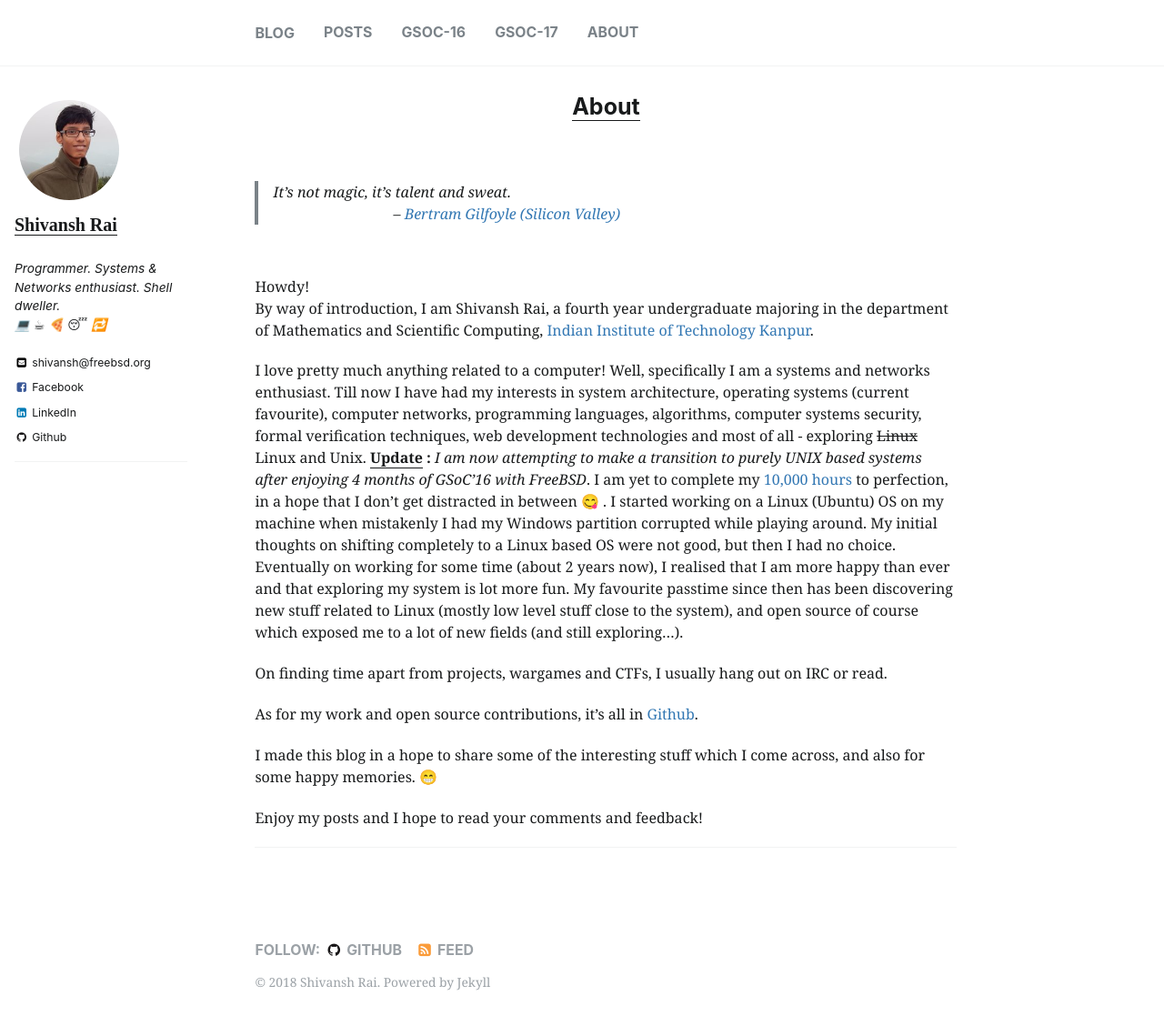
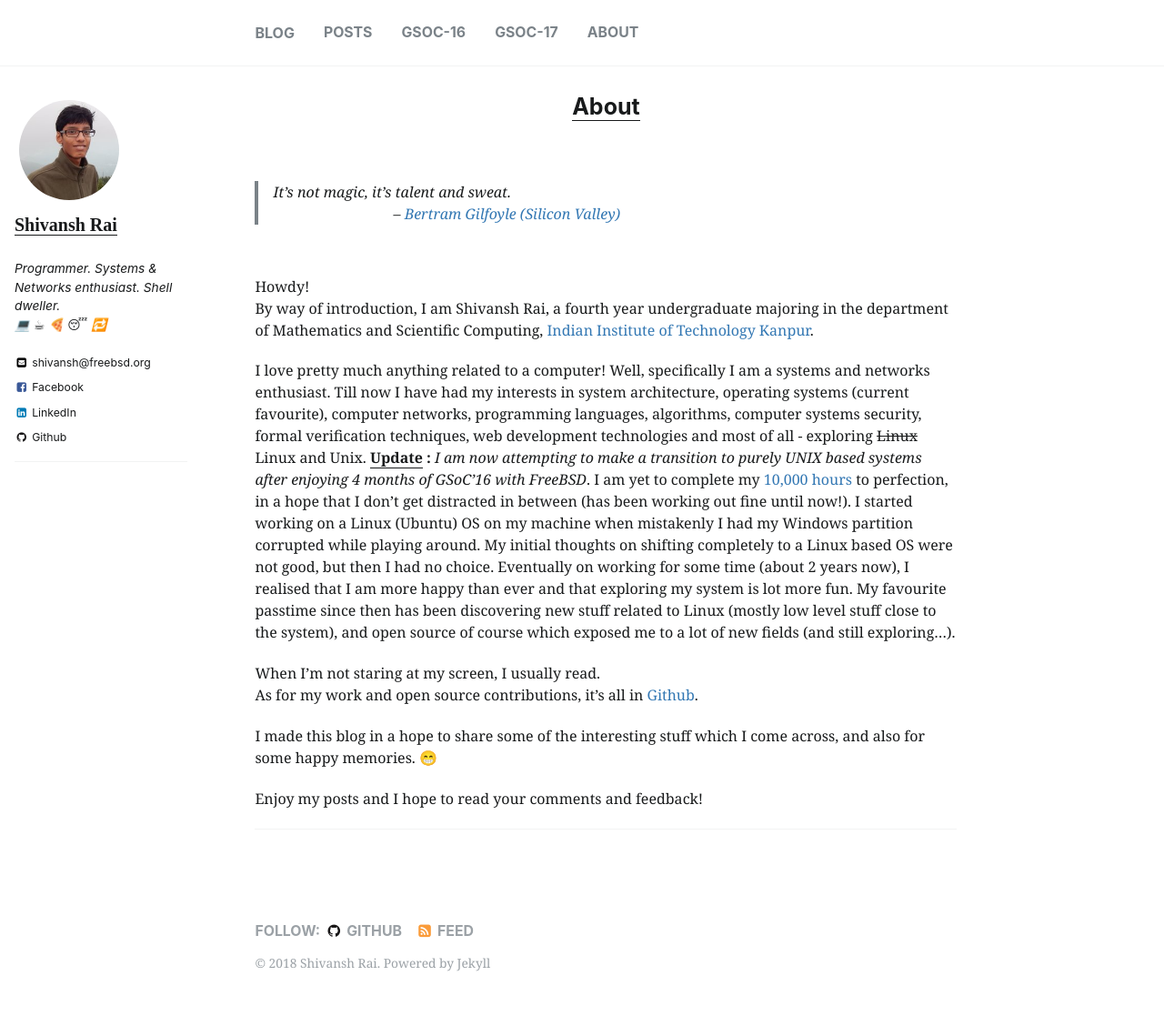
Before and after one commit to shivansh/shivansh.github.io, a Jekyll site: the page built from _pages/about.md, in a window 1280 px wide and 1138 px high. Shown: the top 1128 px of the window at 91% size. Built offline with Jekyll 4.4.1, drawn with Linux system fonts in a browser that asks for light colours; emoji names are drawn with the system emoji font.

Commit message:
Miscellaneous updates and fixes

```diff
--- a/_pages/about.md
+++ b/_pages/about.md
@@ -11,10 +11,9 @@
 Howdy!<br>
 By way of introduction, I am Shivansh Rai, a fourth year undergraduate majoring in the department of Mathematics and Scientific Computing, [Indian Institute of Technology Kanpur](http://www.iitk.ac.in/){:target="_blank"}.
 
-I love pretty much anything related to a computer! Well, specifically I am a systems and networks enthusiast. Till now I have had my interests in system architecture, operating systems (current favourite), computer networks, programming languages, algorithms, computer systems security, formal verification techniques, web development technologies and most of all - exploring ~~Linux~~ Linux and Unix. **<u>Update</u> :** _I am now attempting to make a transition to purely UNIX based systems after enjoying 4 months of GSoC'16 with FreeBSD_. I am yet to complete my [10,000 hours](http://www.wisdomgroup.com/blog/10000-hours-of-practice/){:target="_blank"} to perfection, in a hope that I don't get distracted in between &#x1F60B; . I started working on a Linux (Ubuntu) OS on my machine when mistakenly I had my Windows partition corrupted while playing around. My initial thoughts on shifting completely to a Linux based OS were not good, but then I had no choice. Eventually on working for some time (about 2 years now), I realised that I am more happy than ever and that exploring my system is lot more fun. My favourite passtime since then has been discovering new stuff related to Linux (mostly low level stuff close to the system), and open source of course which exposed me to a lot of new fields (and still exploring...).
+I love pretty much anything related to a computer! Well, specifically I am a systems and networks enthusiast. Till now I have had my interests in system architecture, operating systems (current favourite), computer networks, programming languages, algorithms, computer systems security, formal verification techniques, web development technologies and most of all - exploring ~~Linux~~ Linux and Unix. **<u>Update</u> :** _I am now attempting to make a transition to purely UNIX based systems after enjoying 4 months of GSoC'16 with FreeBSD_. I am yet to complete my [10,000 hours](http://www.wisdomgroup.com/blog/10000-hours-of-practice/){:target="_blank"} to perfection, in a hope that I don't get distracted in between (has been working out fine until now!). I started working on a Linux (Ubuntu) OS on my machine when mistakenly I had my Windows partition corrupted while playing around. My initial thoughts on shifting completely to a Linux based OS were not good, but then I had no choice. Eventually on working for some time (about 2 years now), I realised that I am more happy than ever and that exploring my system is lot more fun. My favourite passtime since then has been discovering new stuff related to Linux (mostly low level stuff close to the system), and open source of course which exposed me to a lot of new fields (and still exploring...).
 
-On finding time apart from projects, wargames and CTFs, I usually hang out on IRC or read.
-
+When I'm not staring at my screen, I usually read.
 As for my work and open source contributions, it's all in [Github](https://github.com/shivansh){:target="_blank"}.
 
 I made this blog in a hope to share some of the interesting stuff which I come across, and also for some happy memories. &#x1F601;
```
Also changed, not shown: _gsoc17/2017-07-06-First-Bug-Fix.md (+2 -2 lines), _posts/2016-05-13-window-size-and-mss.md (+1 -1 lines), _posts/2017-08-17-How-interesting-can-C-get.md (+1 -1 lines), 2 other files.
